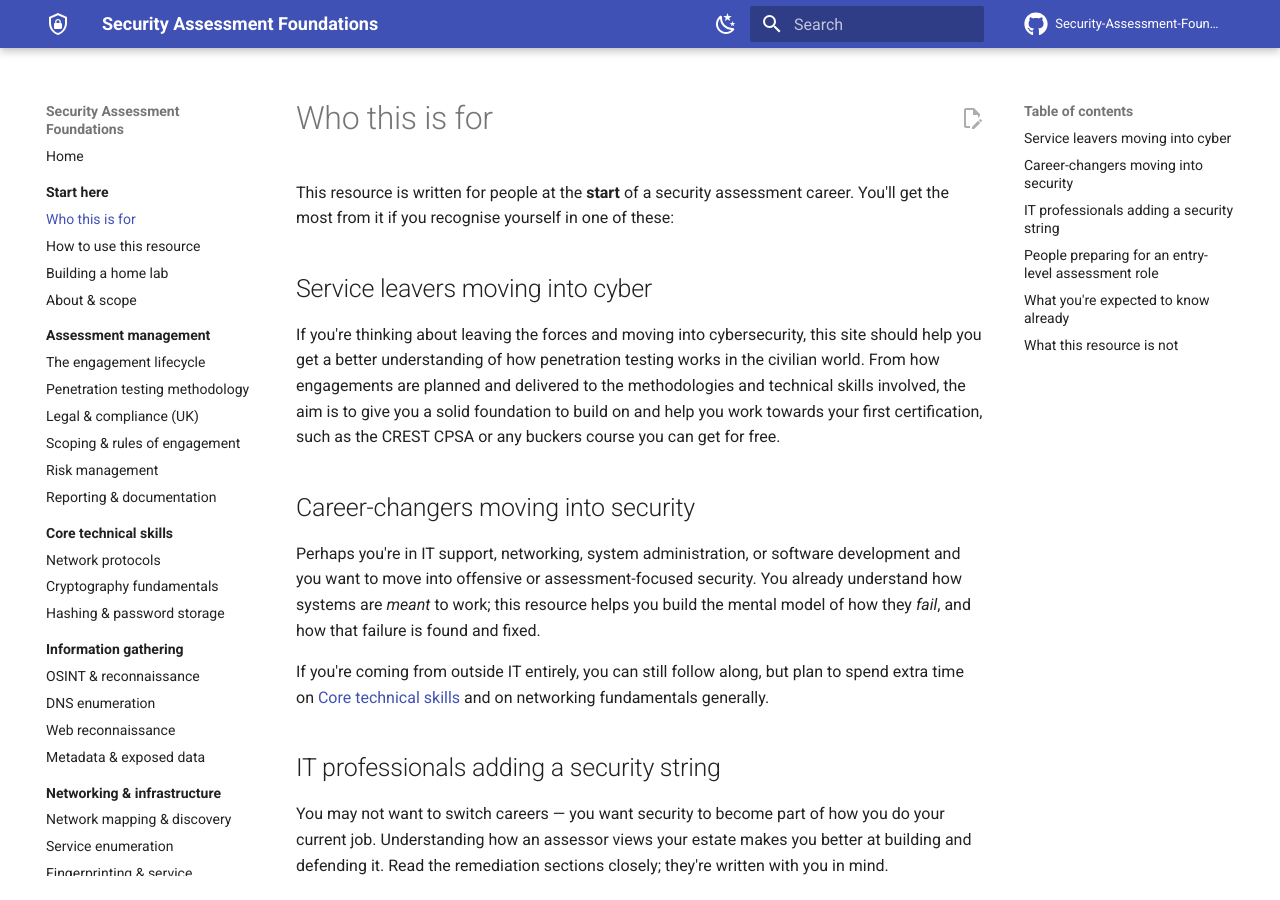
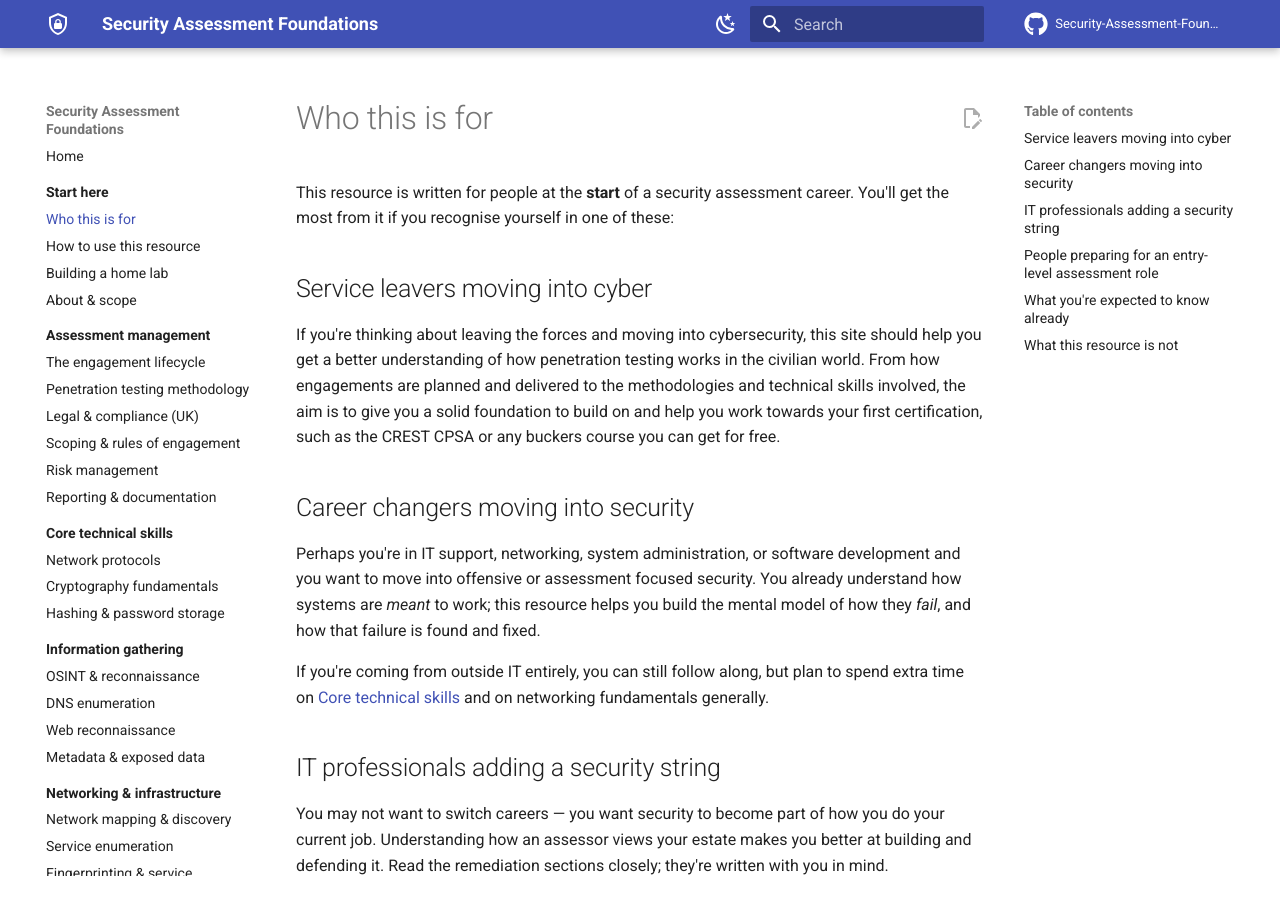
Before and after one commit to dunnedee/Security-Assessment-Foundations, an MkDocs documentation site: the page built from docs/getting-started/who-this-is-for.md, in a window 1280 px wide and 900 px high. Built offline with MkDocs 1.6.1 and Material for MkDocs 9.7.7, drawn with Linux system fonts in a browser that asks for light colours; comment, search, counter and statistics services are not loaded.

Commit message:
Update who-this-is-for.md

```diff
--- a/docs/getting-started/who-this-is-for.md
+++ b/docs/getting-started/who-this-is-for.md
@@ -7,10 +7,10 @@ career. You'll get the most from it if you recognise yourself in one of these:
 
 If you're thinking about leaving the forces and moving into cybersecurity, this site should help you get a better understanding of how penetration testing works in the civilian world. From how engagements are planned and delivered to the methodologies and technical skills involved, the aim is to give you a solid foundation to build on and help you work towards your first certification, such as the CREST CPSA or any buckers course you can get for free.
 
-## Career-changers moving into security
+## Career changers moving into security
 
 Perhaps you're in IT support, networking, system administration, or software
-development and you want to move into offensive or assessment-focused security.
+development and you want to move into offensive or assessment  focused security.
 You already understand how systems are *meant* to work; this resource helps you
 build the mental model of how they *fail*, and how that failure is found and
 fixed.
```
